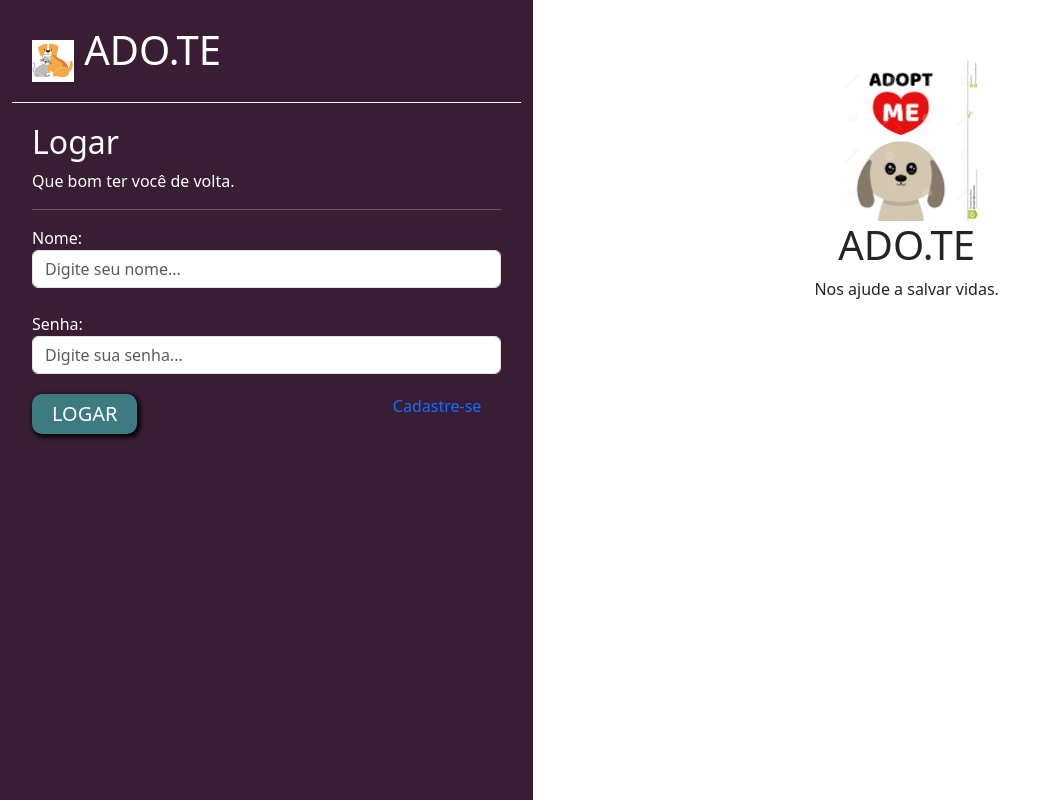
After one commit to pabsoftware/adote, a Django app: page /auth/sair/ in a window 1280 px wide. The commit adds this page. Shown: the whole page, without its empty margins (0-1049 px from the left). Run offline with Django 4.2, Linux system fonts and the light colour scheme.

Commit message:
implemetado login e logout

```diff
--- a/adote/settings.py
+++ b/adote/settings.py
@@ -40,6 +40,7 @@ INSTALLED_APPS = [
     'django.contrib.messages',
     'django.contrib.staticfiles',
     'usuarios',
+
 ]
 
 MIDDLEWARE = [
--- /dev/null
+++ b/usuarios/templates/usuarios/login.html
@@ -0,0 +1,66 @@
+{% load static %}
+<!doctype html>
+<html lang="pt-BR">
+    <head>
+    <meta charset="utf-8">
+    <meta name="viewport" content="width=device-width, initial-scale=1">
+    <title>Cadastro</title>
+    <link href="https://cdn.jsdelivr.net/npm/bootstrap@5.3.0-alpha1/dist/css/bootstrap.min.css" rel="stylesheet">
+    <link href="{% static 'usuarios/css/cadastro.css' %}" rel="stylesheet">
+
+    </head>
+    <body>
+
+        <div class="container-fluid">
+            <div class="row">
+                <div class="col-md-5 bg-side">
+                    <div class='header'>
+                        <img src="{% static 'usuarios/img/adote.png' %}" width="9%"><span class="font-logo">ADO.TE</span>
+                    </div>
+
+                    <div class="body-form">
+                        {% if messages %}
+                            <br>
+                            {% for message in messages %}
+                                <div class="alert {{message.tags}}">
+                                    {{message}}
+                                </div>
+                            {% endfor %}
+                        {% endif %}
+                        <h2>Logar</h2>
+                        <p>Que bom ter você de volta.</p>
+                        <hr>
+                        <form action="" method="POST">{% csrf_token %}
+                            <span>Nome:</span>
+                            <input type="text" class="form-control" placeholder="Digite seu nome..." name="nome">
+                            <br>
+
+                            <span>Senha:</span>
+                            <input type="password" class="form-control" placeholder="Digite sua senha..." name="senha">
+
+
+                            <input type="submit" value="LOGAR" class="btn-custom-primary">
+
+                            <a href="" class="link-float">Cadastre-se</a>
+                        </form>
+                    </div>
+                </div>
+
+                <div class="col-md-7">
+                    <div class="side-logo">
+                        <img class="logo-margin-top" src="{% static 'usuarios/img/adoteme.jpg' %}" width="20%">
+                        <h1>ADO.TE</h1>
+                        <p>Nos ajude a salvar vidas.</p>
+                    </div>
+                </div>
+
+            </div>
+
+
+
+        </div>
+
+
+    <script src="https://cdn.jsdelivr.net/npm/bootstrap@5.3.0-alpha1/dist/js/bootstrap.bundle.min.js"></script>
+    </body>
+</html>
--- a/usuarios/urls.py
+++ b/usuarios/urls.py
@@ -3,4 +3,6 @@ from . import views
 
 urlpatterns = [
     path('cadastro/', views.cadastro, name='cadastro'),
+    path('login/', views.login_user, name='login'),
+    path('sair/', views.sair, name='sair'),
 ]
--- a/usuarios/views.py
+++ b/usuarios/views.py
@@ -3,11 +3,17 @@ from django.http import HttpResponse
 from django.contrib.auth.models import User
 from django.contrib import messages
 from django.contrib.messages import constants
+from django.contrib.auth import authenticate, login, logout
+from django.shortcuts import redirect
 
 # Create your views here.
 
 def cadastro(request):
     template_name = 'usuarios/cadastro.html'
+
+    if request.user.is_authenticated:
+        return redirect('/divulgar/novo_pet')
+
     if request.method == 'GET':
 
         return render(request, template_name)
@@ -17,8 +23,6 @@ def cadastro(request):
         email   = request.POST.get('email')
         senha   = request.POST.get('senha')
         confirmar_senha = request.POST.get('confirmar_senha')
-
-
 
         if len(nome.strip()) == 0 or len(email.strip()) == 0 or len(senha.strip()) == 0 or len(confirmar_senha.strip()) == 0:
             messages.add_message(request, constants.WARNING,
@@ -44,3 +48,35 @@ def cadastro(request):
               messages.add_message(request, constants.ERROR,
                                    'Erro ao cadastrar, tente novamente mais tarde')
               return render(request, template_name)
+
+
+def login_user(request):
+    template_name = 'usuarios/login.html'
+    if request.user.is_authenticated:
+        return redirect('/divulgar/novo_pet')
+
+    if request.method == 'GET':
+        return render(request, template_name)
+
+    elif request.method == 'POST':
+
+        nome = request.POST.get('nome')
+        senha = request.POST.get('senha')
+
+        user = authenticate(username = nome, password = senha)
+
+        if user is not None:
+            login(request, user)
+            print('usuario logado')
+            return redirect('/divulgar/novo_pet')
+
+
+        else:
+            messages.add_message(request, constants.ERROR,
+                              'Usuario não localizado.')
+            return render(request, template_name)
+
+def sair(request):
+    template_name = 'usuarios/login.html'
+    logout(request)
+    return render(request, template_name)
```
Also changed, not shown: usuarios/templates/usuarios/cadastro.html (+6 -2 lines), db.sqlite3.
